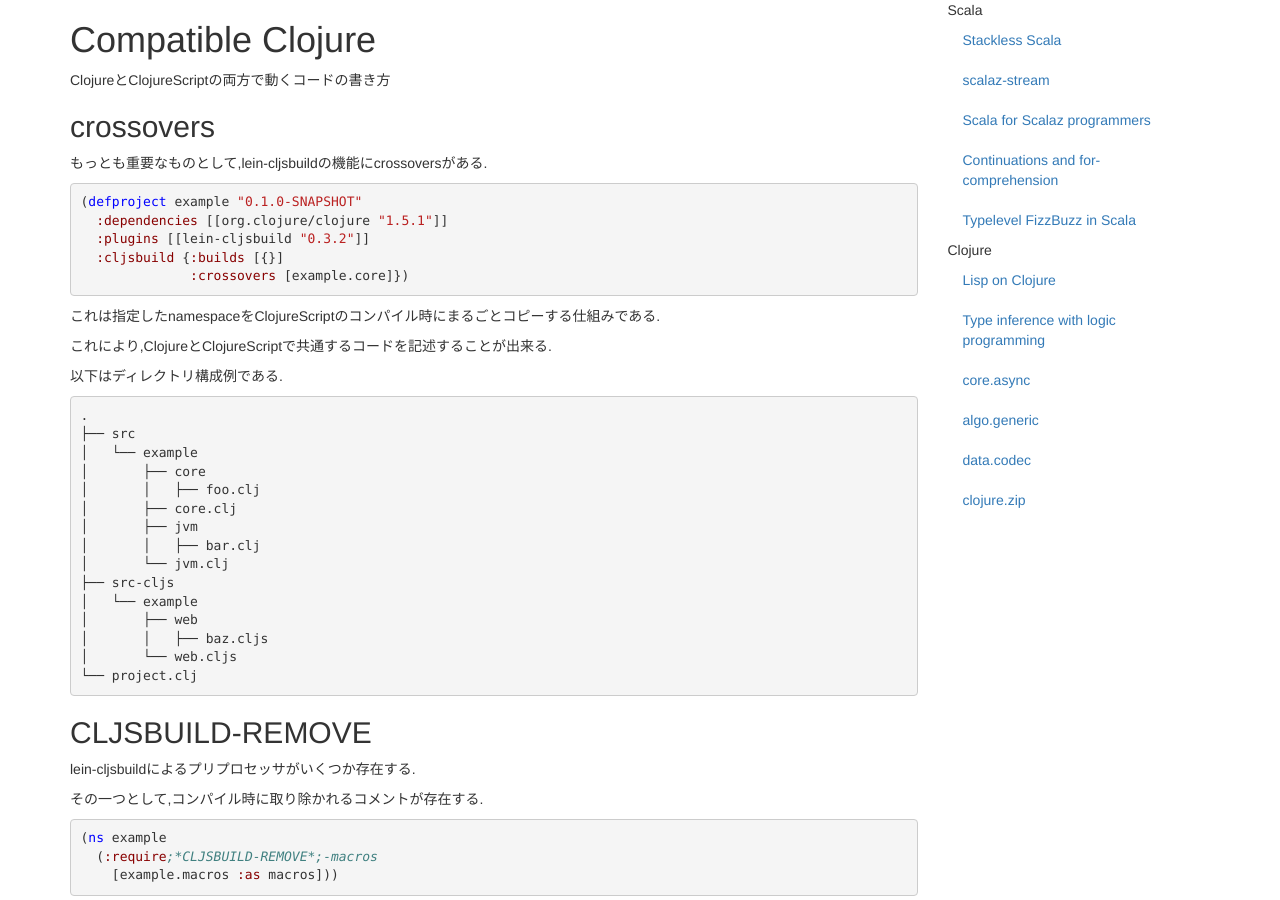
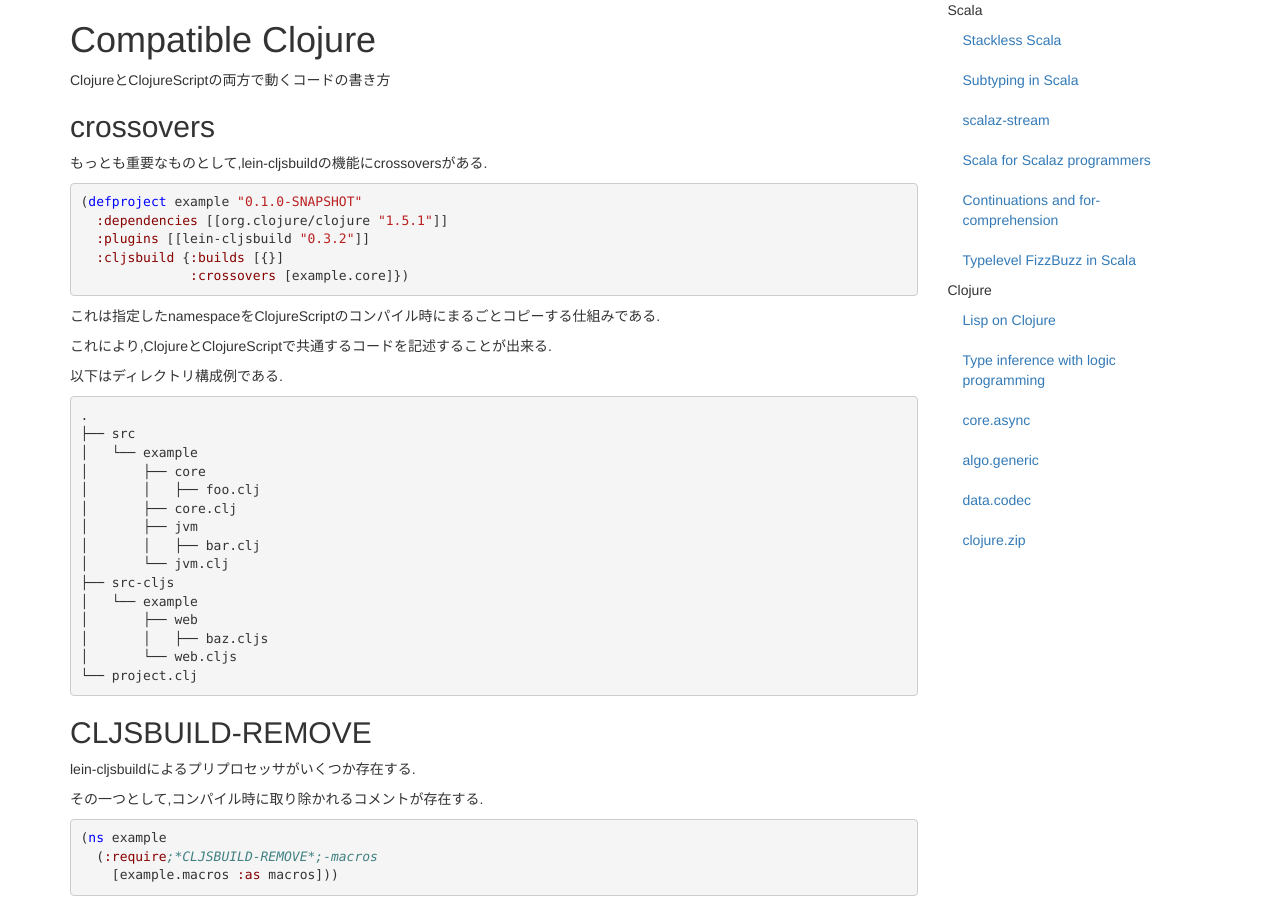
Before and after one commit to halcat0x15a/programming, a Jekyll site: the page built from compatible_clojure.md, in a window 1280 px wide and 900 px high. Built offline with Jekyll 4.4.1, drawn with Linux system fonts in a browser that asks for light colours; nearby versions of some CDN libraries; Markdown is read by kramdown in place of the engine named in the settings; comment, search, counter and statistics services are not loaded.

Commit message:
update menu

```diff
--- a/_layouts/default.html
+++ b/_layouts/default.html
@@ -19,6 +19,7 @@
                 Scala
                 <ul class="nav">
 	          <li><a href="stackless.html">Stackless Scala</a></li>
+	          <li><a href="subtyping_in_scala.html">Subtyping in Scala</a></li>
 	          <li><a href="scalaz_stream.html">scalaz-stream</a></li>
 	          <li><a href="scala_for_scalaz_programmers.html">Scala for Scalaz programmers</a></li>
 	          <li><a href="continuations.html">Continuations and for-comprehension</a></li>
```
